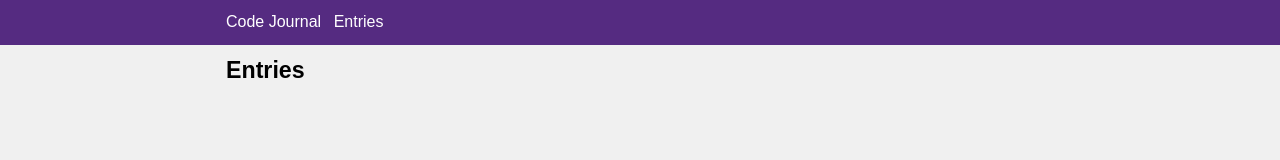
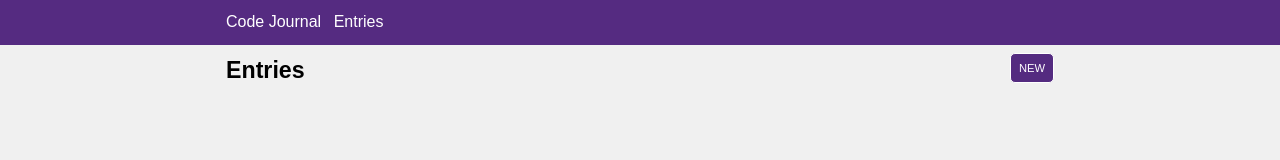
Before and after one commit to qnpham/code-journal, a website: page index.html in a window 1280 px wide. Drawn offline with Linux system fonts and the light colour scheme.

Commit message:
Add an anchor to the entries view that shows the entry form.

```diff
--- a/css/styles.css
+++ b/css/styles.css
@@ -110,6 +110,19 @@ a {
   padding-left: 0.5rem;
 }
 
+.upper-text {
+  align-items: center;
+  justify-content: space-between;
+}
+
+.anchor-button {
+  padding: 0.5rem;
+  border: 1px solid;
+  font-size: 0.7rem;
+  background-color: #542b80;
+  border-radius: 5px;
+}
+
 @media only screen and (min-width: 768px) {
   .title {
     padding-top: 0;
--- a/index.html
+++ b/index.html
@@ -56,7 +56,10 @@
       <div data-view="entries">
         <div class="row">
           <div class="column-full">
-            <h3>Entries</h3>
+            <div class="upper-text row">
+              <h3>Entries</h3>
+              <a href="#" class="anchor-button">NEW</a>
+            </div>
           </div>
         </div>
         <ul>
```
